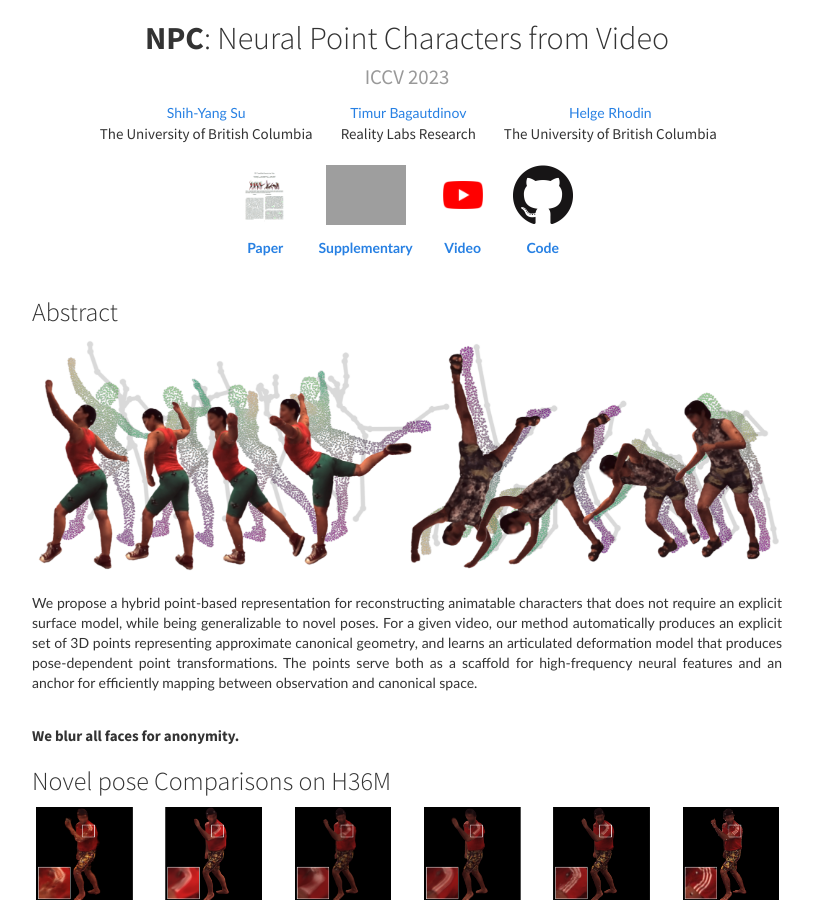
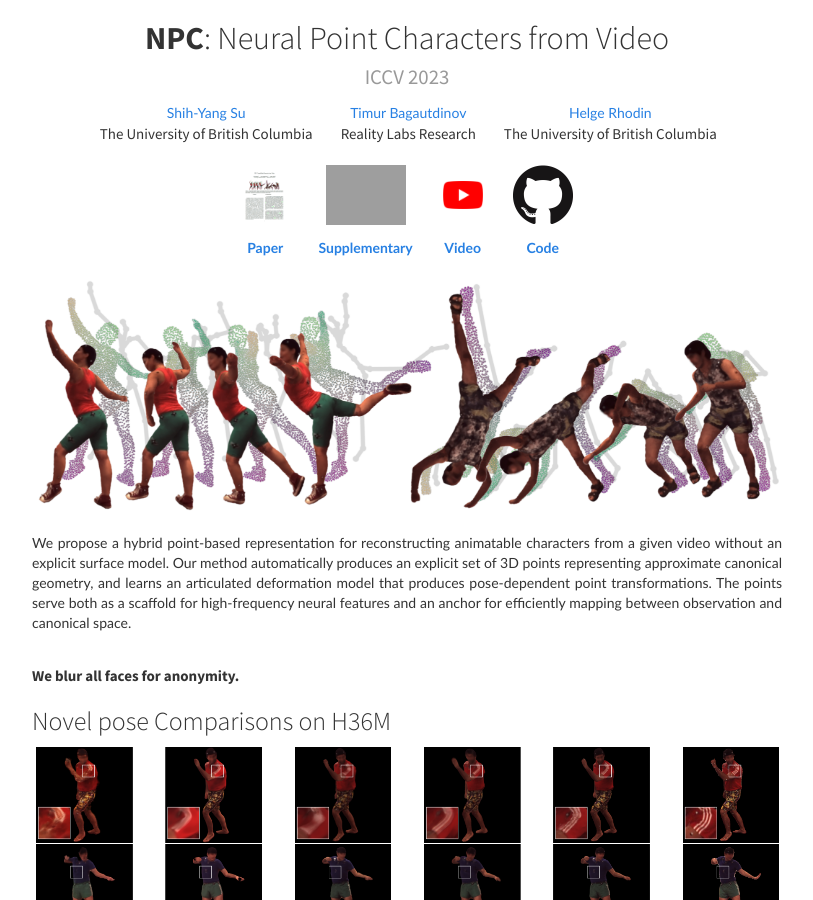
Before and after one commit to LemonATsu/LemonATsu.github.io, a Jekyll site: the page built from _pages/npc.html, in a window 1280 px wide and 900 px high. Shown: the whole window, without its empty margins (233-1046 px from the left). Built offline with Jekyll 4.4.1, drawn with Linux system fonts in a browser that asks for light colours; nearby versions of some CDN libraries; comment, search, counter and statistics services are not loaded.

Commit message:
shorten abstract

```diff
--- a/_layouts/npc.html
+++ b/_layouts/npc.html
@@ -121,16 +121,16 @@
 
         <div class="row">
             <div class="col-md-8 col-md-offset-2">
-                <h3>
+                <!--<h3>
                     Abstract
-                </h3>
+                </h3>-->
                 <image src="{{ base_path }}/files/npc/img/teaser_blur.png" class="img-responsive" alt="overview"><br>
                 <p class="text-justify">
                     <!--High-fidelity human 3D models can now be learned directly from videos, typically by combining a template-based surface model with neural representations.
                     However, obtaining a template surface requires expensive multi-view capture systems, laser scans, or strictly controlled conditions.
                     Previous methods avoid using a template but rely on a costly or ill-posed mapping from observation to canonical space.-->
-                    We propose a hybrid point-based representation for reconstructing animatable characters that does not require an explicit surface model, while being generalizable to novel poses.
-                    For a given video, our method automatically produces an explicit set of 3D points representing approximate canonical geometry, and learns an articulated deformation model that produces pose-dependent point transformations.
+                    We propose a hybrid point-based representation for reconstructing animatable characters from a given video without an explicit surface model.
+                    Our method automatically produces an explicit set of 3D points representing approximate canonical geometry, and learns an articulated deformation model that produces pose-dependent point transformations.
                     The points serve both as a scaffold for high-frequency neural features and an anchor for efficiently mapping between observation and canonical space.
                     <!--We demonstrate on established benchmarks that our representation overcomes limitations of prior work operating in either canonical or in observation space.
                     Moreover, our automatic point extraction approach enables learning models of human and animal characters alike, matching the performance of the methods using rigged surface templates despite being more general.-->
```
